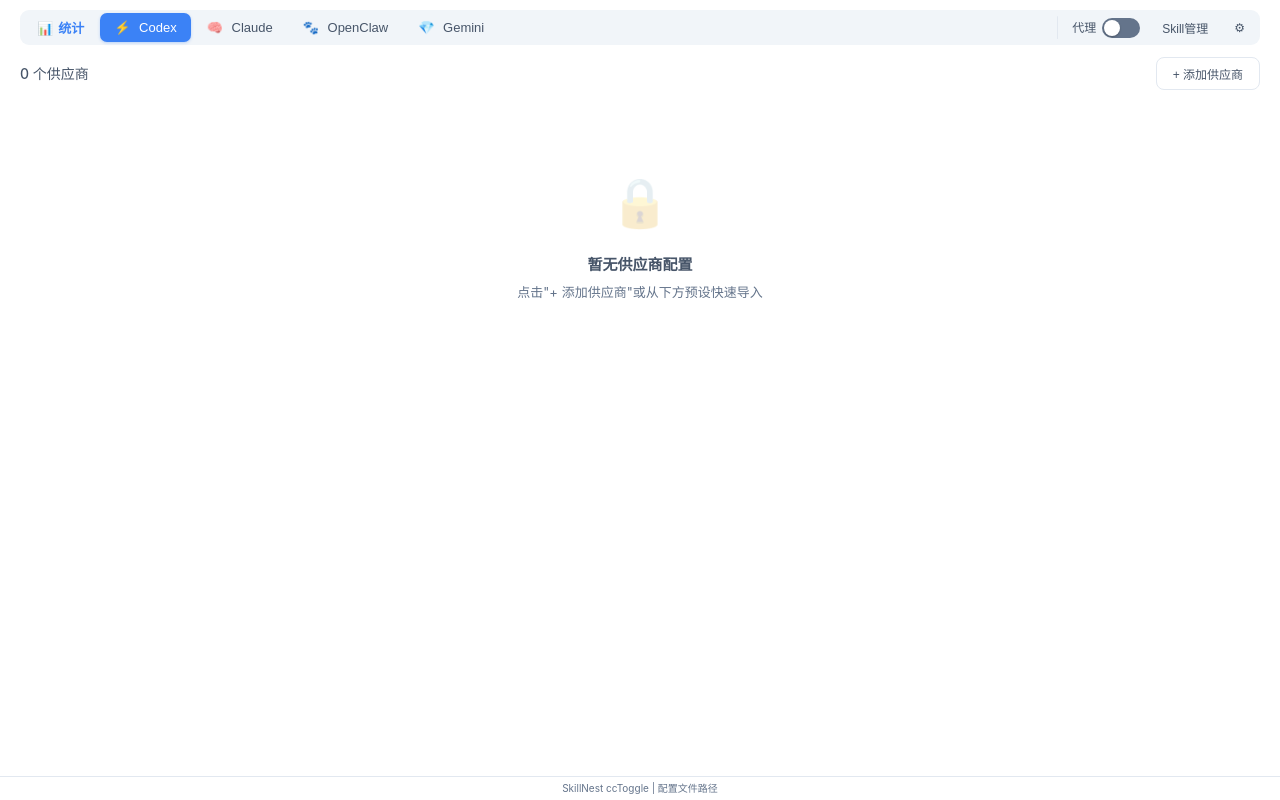
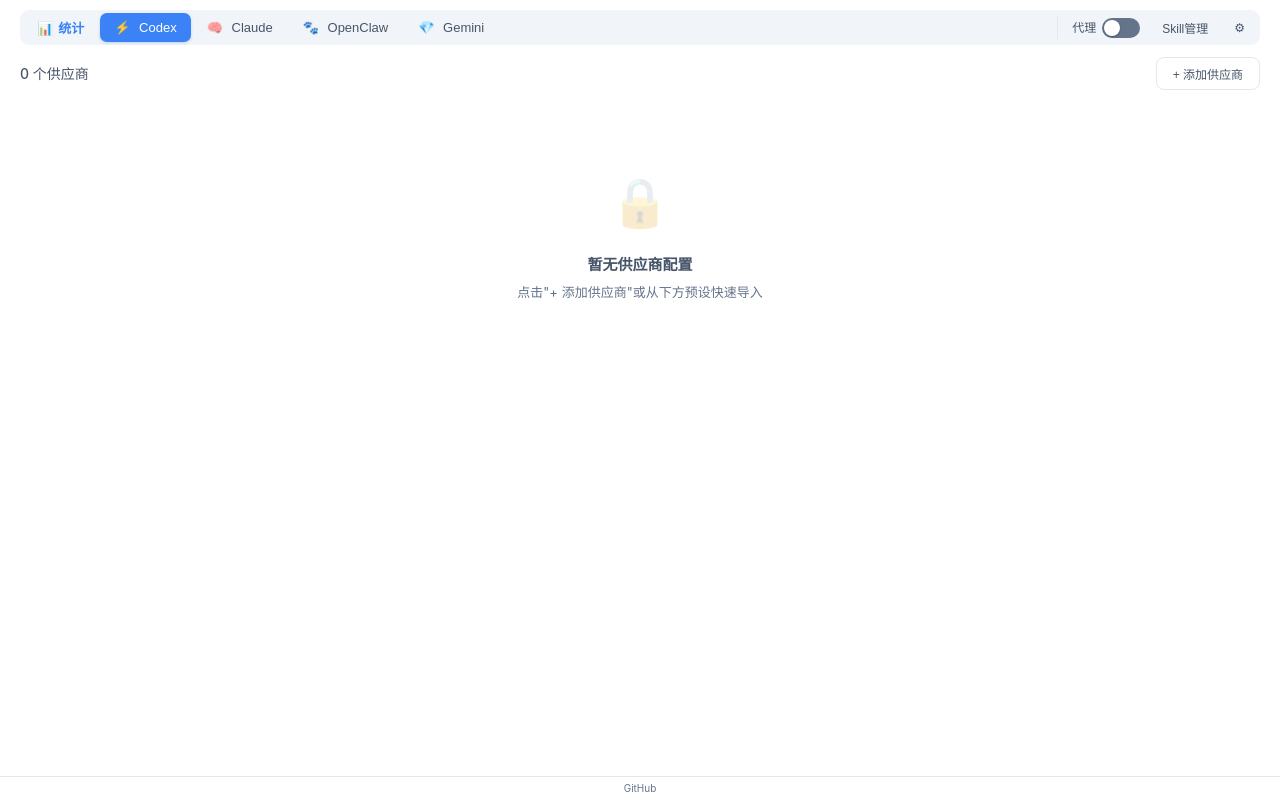
Before and after one commit to Cifferni/cctoggle, a Vue app: page / in a window 1280 px wide. Built offline with nearby package versions, Linux system fonts and the light colour scheme.

Commit message:
refactor: footer 改为 GitHub 链接

```diff
--- a/src/components/AppFooter.vue
+++ b/src/components/AppFooter.vue
@@ -5,7 +5,7 @@ const { paths } = useProviders();
 
 <template>
   <footer class="app-footer">
-    <span>SkillNest ccToggle | {{ paths.codexConfig || '配置文件路径' }}</span>
+    <a href="https://github.com/Cifferni/cctoggle" target="_blank" rel="noopener">GitHub</a>
   </footer>
 </template>
 
@@ -18,4 +18,12 @@ const { paths } = useProviders();
   color: var(--text-muted);
   flex-shrink: 0;
 }
+a {
+  color: var(--text-muted);
+  text-decoration: none;
+}
+a:hover {
+  color: var(--text);
+  text-decoration: underline;
+}
 </style>
```
